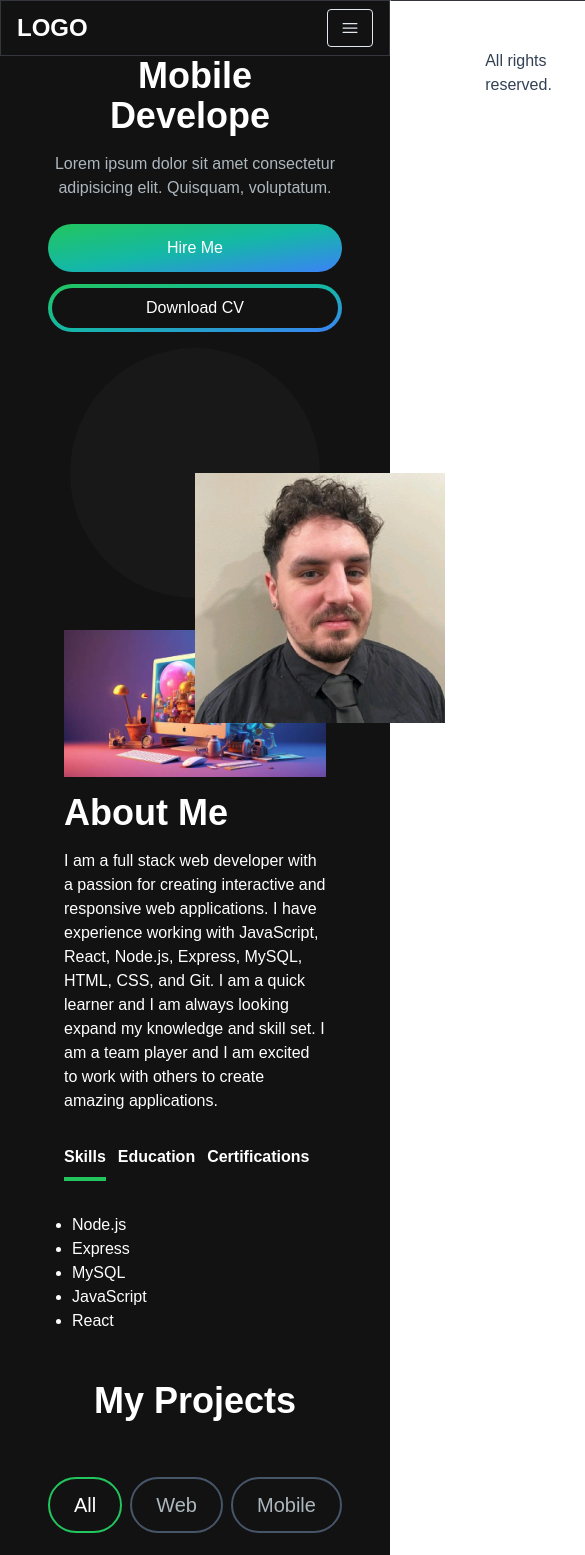
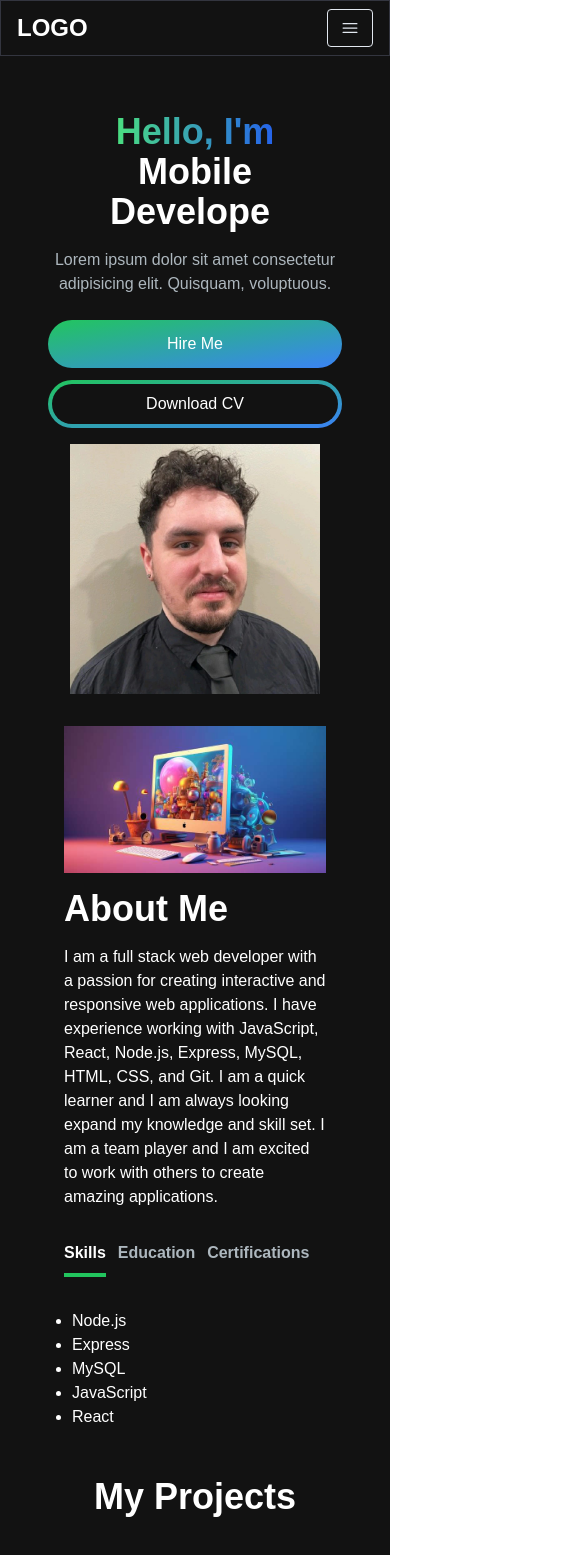
Before and after one commit to JLaxon/jonathan-portfolio, a Next.js app: page / in a window 390 px wide. Shown: the top 1555 px of the page, 585 px wide, since content can reach past the window. Built offline with nearby package versions, Linux system fonts and the light colour scheme; grey boxes are pictures that could not be loaded.

Commit message:
fixed minor issues

```diff
--- a/app/components/EmailSection.jsx
+++ b/app/components/EmailSection.jsx
@@ -1,4 +1,4 @@
-"use client"
+"use client";
 import React, { useState } from "react";
 import GithubIcon from "../../public/github-icon.svg";
 import LinkedinIcon from "../../public/linkedin-icon.svg";
@@ -14,38 +14,46 @@ const EmailSection = () => {
       email: e.target.email.value,
       subject: e.target.subject.value,
       message: e.target.message.value,
-        }
+    };
     const JSONdata = JSON.stringify(data);
     const endpoint = "/api/send";
 
     // Form the request for sending data to the server.
     const options = {
       // The method is POST because we are sending data.
-                method: 'POST',
+      method: "POST",
       // Tell the server we're sending JSON.
       headers: {
-                    'Content-Type': 'application/json',
+        "Content-Type": "application/json",
       },
       // Body of the request is the JSON data we created above.
       body: JSONdata,
-            }
+    };
+
     const response = await fetch(endpoint, options);
     const resData = await response.json();
 
     if (response.status === 200) {
-            console.log('Message sent.');
+      console.log("Message sent.");
       setEmailSubmitted(true);
     }
   };
+
   return (
-        <section className="grid md:grid-cols-2 my-12 md:my-12 py-24 gap-4 relative">
+    <section
+      id="contact"
+      className="grid md:grid-cols-2 my-12 md:my-12 py-24 gap-4 relative"
+    >
       <div className="bg-[radial-gradient(ellipse_at_center,_var(--tw-gradient-stops))] from-primary-900 to-transparent rounded-full h-80 w-80 z-0 blur-lg absolute top-3/4 -left-4 transform -translate-x-1/2 -translate-1/2"></div>
       <div className="z-10">
-                <h5 className="text-xl font-bold text-white my-2">Let's Connect</h5>
+        <h5 className="text-xl font-bold text-white my-2">
+          Let&apos;s Connect
+        </h5>
         <p className="text-[#ADB7BE] mb-4 max-w-md">
           {" "}
-                    I'm currently looking for new opportunities, my inbox is always open.
-                    Whether you have a question or just want to say hi, I'll try my best to get back to you!
+          I&apos;m currently looking for new opportunities, my inbox is always
+          open. Whether you have a question or just want to say hi, I&apos;ll
+          try my best to get back to you!
         </p>
         <div className="socials flex flex-row gap-2">
           <Link href="github.com">
--- a/app/components/Footer.jsx
+++ b/app/components/Footer.jsx
@@ -5,7 +5,7 @@ const Footer = () => {
     <footer className="footer border z-10 border-t-[#33353F] border-l-transparent border-r-transparent text-white">
       <div className="container p-12 flex justify-between">
         <span>LOGO</span>
-                <p className="text-slate-700">All rights reserved.</p>
+        <p className="text-slate-600">All rights reserved.</p>
       </div>
     </footer>
   );
--- a/app/components/HeroSection.jsx
+++ b/app/components/HeroSection.jsx
@@ -1,26 +1,33 @@
-"use client"
+"use client";
 import React from "react";
 import Image from "next/image";
 import { TypeAnimation } from "react-type-animation";
-
-
+import { motion } from "framer-motion";
+import Link from "next/link";
 
 const HeroSection = () => {
-    return(
+  return (
     <section className="lg:py-16">
-            <div className="grid grid-cols-1 lg:grid-cols-12">
-                <div className="col-span-8 place-self-center text-center sm:text-left justify-self-start">
+      <div className="grid grid-cols-1 sm:grid-cols-12">
+        <motion.div
+          initial={{ opacity: 0, scale: 0.5 }}
+          animate={{ opacity: 1, scale: 1 }}
+          transition={{ duration: 0.5 }}
+          className="col-span-8 place-self-center text-center sm:text-left justify-self-start"
+        >
           <h1 className="text-white mb-4 text-4xl sm:text-5xl lg:text-8xl lg:leading-normal font-extrabold">
-                        <span className="text-transparent bg-clip-text bg-gradient-to-r from-primary-400 to-secondary-600">Hello, I'm{" "}</span>
+            <span className="text-transparent bg-clip-text bg-gradient-to-r from-primary-400 to-secondary-600">
+              Hello, I&apos;m{" "}
+            </span>
             <br></br>
             <TypeAnimation
               sequence={[
-                                'Jonathan',
+                "Jonathan",
                 1000,
-                                'Web Developer',
+                "Web Developer",
                 1000,
-                                'Mobile Developer',
-                                1000
+                "Mobile Developer",
+                1000,
               ]}
               wrapper="span"
               speed={50}
@@ -28,25 +35,42 @@ const HeroSection = () => {
             />
           </h1>
           <p className="text-[#ADB7BE] text-base sm:text-lg mb-6 lg:text-xl">
-                        Lorem ipsum dolor sit amet consectetur adipisicing elit. Quisquam, voluptatum.
+            Lorem ipsum dolor sit amet consectetur adipisicing elit. Quisquam,
+            voluptuous.
           </p>
           <div>
-                        <button className="px-6 py-3 w-full sm:w-fit rounded-full mr-4 bg-gradient-to-br from-primary-500 via-teal-500 to-secondary-500 hover:bg-slate-200 text-white">
-                            Hire Me</button>
-                        <button className="px-1 py-1 w-full sm:w-fit rounded-full bg-gradient-to-br from-primary-500 via-teal-500 to-secondary-500 hover:bg-slate-800 text-white mt-3">
-                            <span className="block bg-[#121212] hover:bg-slate-800 rounded-full px-5 py-2">Download CV</span></button>
+            <Link
+              href="/#contact"
+              className="px-6 inline-block py-3 w-full sm:w-fit rounded-full mr-4 bg-gradient-to-br from-primary-500 to-secondary-500 hover:bg-slate-200 text-white"
+            >
+              Hire Me
+            </Link>
+            <Link
+              href="/"
+              className="px-1 inline-block py-1 w-full sm:w-fit rounded-full bg-gradient-to-br from-primary-500 to-secondary-500 hover:bg-slate-800 text-white mt-3"
+            >
+              <span className="block bg-[#121212] hover:bg-slate-800 rounded-full px-5 py-2">
+                Download CV
+              </span>
+            </Link>
           </div>
-                </div>
-                <div className="col-span-4 place-self-center mt-4 lg:mt-0">
+        </motion.div>
+        <motion.div
+          initial={{ opacity: 0, scale: 0.5 }}
+          animate={{ opacity: 1, scale: 1 }}
+          transition={{ duration: 0.5 }}
+          className="col-span-4 place-self-center mt-4 lg:mt-0"
+        >
           <div className="rounded-full bg-[#181818] w-[250px] h-[250px] lg:w-[400px] lg:h-[400px] relative">
             <Image
               src="/images/Jonathan.jpeg"
               alt="hero image"
-                            className="absolute transform -translate-x-1/2-translate-y-1/2 top-1/2 left-1/2"
+              className="absolute transform -translate-x-1/2 -translate-y-1/2 top-1/2 left-1/2"
               width={300}
-                            height={300}/>
+              height={300}
+            />
           </div>
-                </div>
+        </motion.div>
       </div>
     </section>
   );
--- a/app/components/MenuOverlay.jsx
+++ b/app/components/MenuOverlay.jsx
@@ -1,7 +1,7 @@
 import React from "react";
 import NavLink from "./NavLink";
 
-const MenuOverlay = () => {
+const MenuOverlay = ({ links }) => {
   return (
     <ul className="flex flex-col py-4 items-center">
       {links.map((link, index) => (
--- a/app/components/NavBar.jsx
+++ b/app/components/NavBar.jsx
@@ -1,8 +1,8 @@
 "use client";
-import Link from "next/link"
-import React, { useState } from "react"
+import Link from "next/link";
+import React, { useState } from "react";
 import NavLink from "./NavLink";
-import { Bars3Icon, XmarkIcon } from "@heroicons/react/24/solid";
+import { Bars3Icon, XMarkIcon } from "@heroicons/react/24/solid";
 import MenuOverlay from "./MenuOverlay";
 
 const navLinks = [
@@ -16,17 +16,23 @@ const navLinks = [
   },
   {
     title: "Contact",
-        path: "#contact"
-    }
-]
+    path: "#contact",
+  },
+];
 
 const Navbar = () => {
   const [navbarOpen, setNavbarOpen] = useState(false);
+
   return (
     <nav className="fixed mx-auto border border-[#33353F] top-0 left-0 right-0 z-10 bg-[#121212] bg-opacity-100">
       <div className="flex container lg:py-4 flex-wrap items-center justify-between mx-auto px-4 py-2">
-                <Link href={"/"} className="text-2xl md:text-5xl text-white font-semibold">LOGO</Link>
-                <div className="block md:hidden">
+        <Link
+          href={"/"}
+          className="text-2xl md:text-5xl text-white font-semibold"
+        >
+          LOGO
+        </Link>
+        <div className="mobile-menu block md:hidden">
           {!navbarOpen ? (
             <button
               onClick={() => setNavbarOpen(true)}
@@ -39,12 +45,12 @@ const Navbar = () => {
               onClick={() => setNavbarOpen(false)}
               className="flex items-center px-3 py-2 border rounded border-slate-200 text-slate-200 hover:text-white hover:border-white"
             >
-                            <XmarkIcon className="h-5 w-5" />
+              <XMarkIcon className="h-5 w-5" />
             </button>
           )}
         </div>
         <div className="menu hidden md:block md:w-auto" id="navbar">
-                    <ul className="flex p-4 md:-0 md:flex-row md:space-x-8 mt-0">
+          <ul className="flex p-4 md:p-0 md:flex-row md:space-x-8 mt-0">
             {navLinks.map((link, index) => (
               <li key={index}>
                 <NavLink href={link.path} title={link.title} />
@@ -55,7 +61,7 @@ const Navbar = () => {
       </div>
       {navbarOpen ? <MenuOverlay links={navLinks} /> : null}
     </nav>
-    )
-}
+  );
+};
 
-export default Navbar
+export default Navbar;
--- a/app/components/NavLink.jsx
+++ b/app/components/NavLink.jsx
@@ -1,10 +1,11 @@
 import Link from "next/link";
 
-const NavLink = ({href, title}) => {
+const NavLink = ({ href, title }) => {
   return (
     <Link
       href={href}
-            className="block py-2 pl-3 pr-4 text-[#ADB7BE] sm:text-xl rounded md:p-0 hover:text-white">
+      className="block py-2 pl-3 pr-4 text-[#ADB7BE] sm:text-xl rounded md:p-0 hover:text-white"
+    >
       {title}
     </Link>
   );
--- a/app/components/ProjectCard.jsx
+++ b/app/components/ProjectCard.jsx
@@ -32,5 +32,4 @@ const ProjectCard = ({ imgUrl, title, description, gitUrl, previewUrl }) => {
   );
 };
 
-
 export default ProjectCard;
--- a/app/components/TabButton.jsx
+++ b/app/components/TabButton.jsx
@@ -3,17 +3,15 @@ import { motion } from "framer-motion";
 
 const variants = {
   default: { width: 0 },
-    active: { width: "cal(100% - 0.75rem)" },
-}
+  active: { width: "calc(100% - 0.75rem)" },
+};
 
 const TabButton = ({ active, selectTab, children }) => {
-    const buttonClasses = active
-        ? "text-white"
-        : "text-[#ADB7BWE]";
+  const buttonClasses = active ? "text-white" : "text-[#ADB7BE]";
 
   return (
     <button onClick={selectTab}>
-            <p className={'mr-3 font-semibold hover:text-white ${buttonClasses}'}>
+      <p className={`mr-3 font-semibold hover:text-white ${buttonClasses}`}>
         {children}
       </p>
       <motion.div
--- a/app/layout.js
+++ b/app/layout.js
@@ -12,7 +12,7 @@ const geistMono = Geist_Mono({
 });
 
 export const metadata = {
-  title: "Create Next App",
+  title: "Jonathan Laxon Porfolio",
   description: "Generated by create next app",
 };
 
--- a/app/page.js
+++ b/app/page.js
@@ -1,6 +1,5 @@
-import Image from "next/image";
 import HeroSection from "./components/HeroSection";
-import Navbar from "./components/NavBar";
+import Navbar from "./components/Navbar";
 import AboutSection from "./components/AboutSection";
 import ProjectsSection from "./components/ProjectsSection";
 import EmailSection from "./components/EmailSection";
@@ -8,9 +7,9 @@ import Footer from "./components/Footer";
 
 export default function Home() {
   return (
-    <main className="flex min-h-screen flext-col bg-[#121212]">
+    <main className="flex min-h-screen flex-col bg-[#121212]">
       <Navbar />
-      <div class="container mx-auto px-12 py-4">
+      <div className="container mt-24 mx-auto px-12 py-4">
         <HeroSection />
         <AboutSection />
         <ProjectsSection />
```
Also changed, not shown: app/components/ProjectTag.jsx (indentation only). Lines whose indentation alone changed are shown as unchanged.
